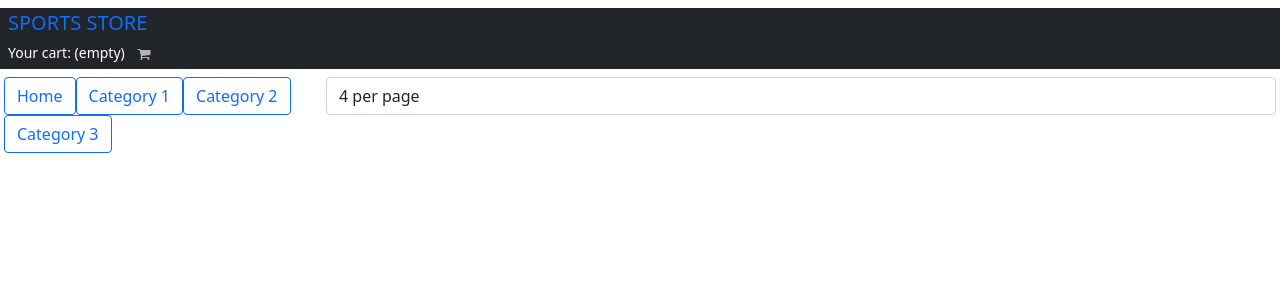
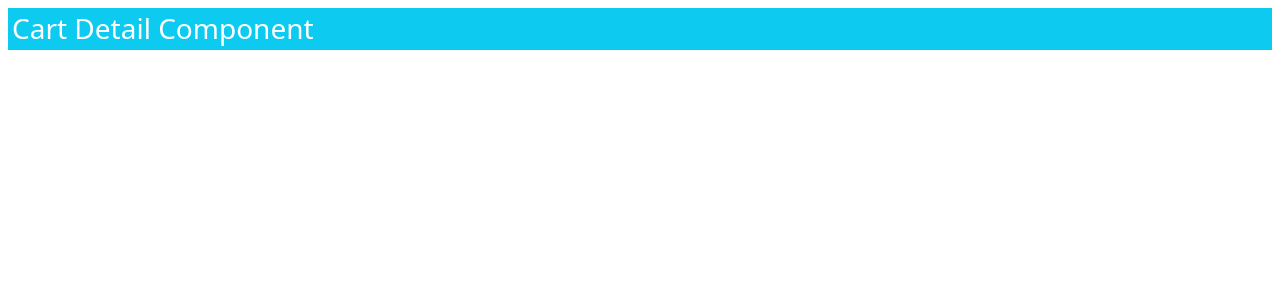
Before and after one commit to jesuscamacho/SportsStore, an Angular app: page /cart in a window 1280 px wide. Shown: the top 300 px of the page. Built offline with nearby package versions, Linux system fonts and the light colour scheme.

Commit message:
set up angular routing

```diff
--- a/src/app/app.component.ts
+++ b/src/app/app.component.ts
@@ -2,7 +2,7 @@
 
 @Component({
   selector: 'app',
-  templateUrl: './app.component.html',
+  template: '<router-outlet></router-outlet>',
 })
 
 export class AppComponent { }
--- /dev/null
+++ b/src/app/store/cartDetail.component.ts
@@ -0,0 +1,6 @@
+import { Component } from "@angular/core";
+
+@Component({
+    template: `<div><h3 class="bg-info p-1 text-white">Cart Detail Component</h3></div>`
+})
+export class CartDetailComponent {}
--- /dev/null
+++ b/src/app/store/checkout.component.ts
@@ -0,0 +1,6 @@
+import { Component } from "@angular/core";
+
+@Component({
+    template: `<div><h3 class="bg-info p-1 text-white">Checkout Component</h3></div>`
+})
+export class CheckoutComponent {}
```
Also changed, not shown: src/app/app.module.ts (+11 -1 lines), src/app/store/store.module.ts (+14 -2 lines).
